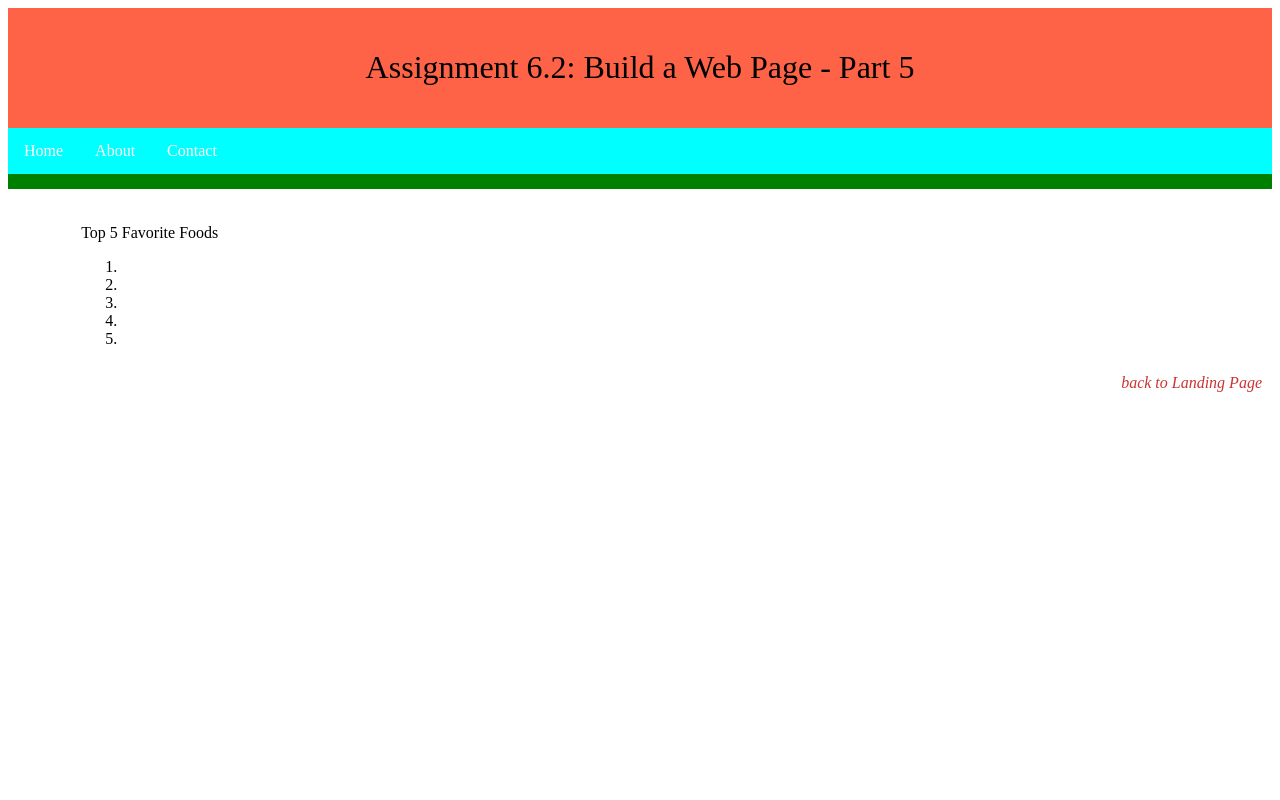
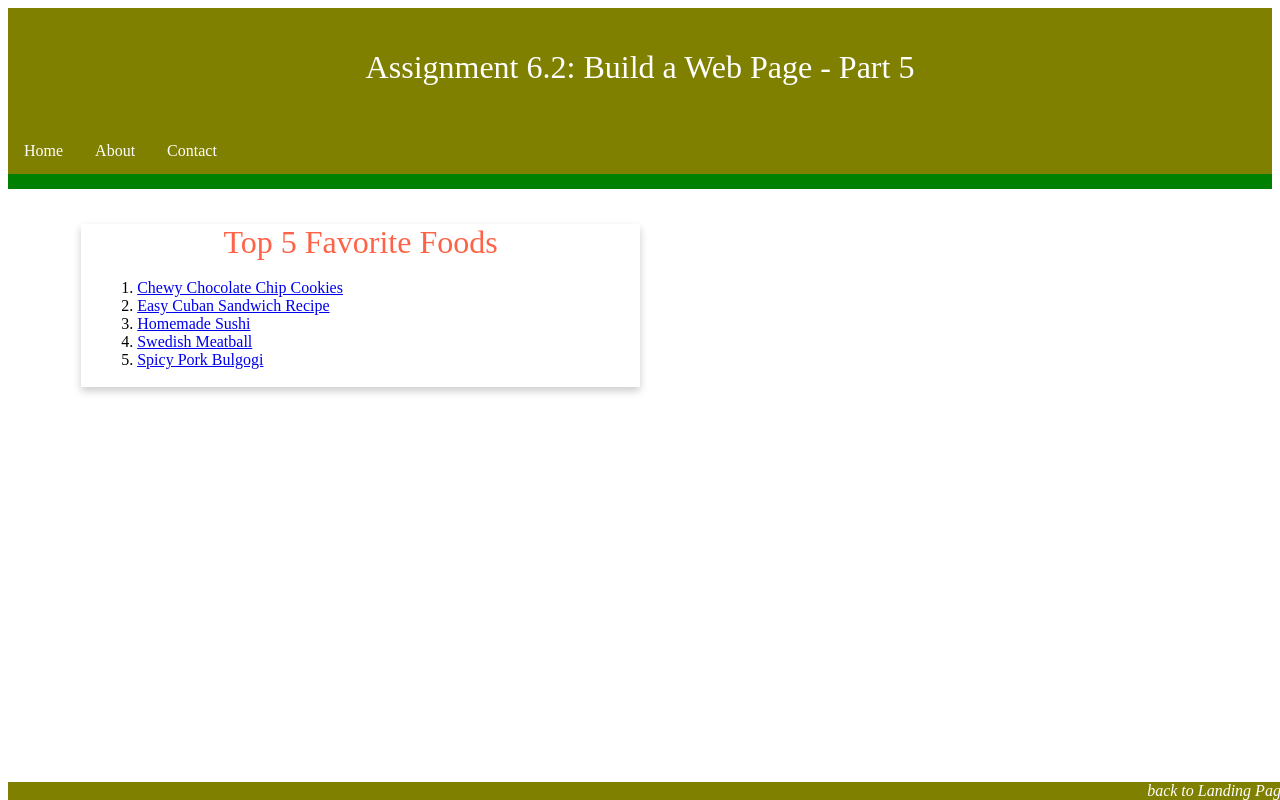
Before and after one commit to kodypope/csd-340, a plain HTML site: page module-6/Pope_Mod6_2.html in a window 1280 px wide. Drawn offline with Linux system fonts and the light colour scheme.

Commit message:
updating changes to colors

```diff
--- a/module-6/Pope_Mod6_2.css
+++ b/module-6/Pope_Mod6_2.css
@@ -1,6 +1,6 @@
 header {
-    background-color: tomato;
-    text-decoration-color: white;
+    background-color: olive;
+    color: white;
     padding: 20px;
     text-align: center;
 }
@@ -11,7 +11,7 @@ h1 {
 
 #navbar {
     overflow: hidden;
-    background-color: aqua;
+    background-color: olive;
     border-bottom: solid 15px green;
 }
 
@@ -26,7 +26,7 @@ h1 {
 
 #navbar a:hover {
     background-color: #ca3433;
-    color: blueviolet;
+    color: black;
 }
 
 #container {
@@ -37,23 +37,43 @@ h1 {
 }
 
 .card {
-
+    box-shadow: 0 4px 8px 0 rgba(0, 0, 0, 0.2);
+    transition: 0.3s;
+    width: 50%;
 }
 
-.car-title {
-
+.card-title {
+    text-align: center;
+    font-size: 2em;
+    color: tomato;
+    font-weight: 400;
 }
 
 .card-content {
+    padding: 2px 16px;
+}
 
+.card-content a:hover {
+    color: hotpink;
+}
+
+.card:hover {
+    box-shadow: 0 8px 16x 0 rgba(0, 0, 0, 0.2);
 }
 
 footer {
-
+    background-color: olive;
+    position: absolute;
+    bottom: 0;
+    width: 100%;
 }
 
 footer p {
-
+    color: white;
+    font-weight: 400;
+    float: right;
+    padding-right: 10px;
+    font-style: italic;
 }
 
 footer a {
@@ -63,23 +83,18 @@ footer a {
 
 footer a:hover {
     text-decoration: underline;
+    color: blue;
 }
 
 /* unvisited link */
-a:link {
-    color: #ca3433;
+.card:link {
+    color: blue;
     text-decoration: none;
   }
 
 /* visited link */
 a:visited {
-    color: blue;
-    text-decoration: none;
-}
-
-/* mouse over link */
-a:hover {
-    color: hotpink;
+    color: red;
     text-decoration: none;
 }
 
--- a/module-6/Pope_Mod6_2.html
+++ b/module-6/Pope_Mod6_2.html
@@ -24,16 +24,16 @@
             <div class="card-title">Top 5 Favorite Foods</div>
             <div class="card-content">
                 <ol>
-                    <li><a href=""></a></li>
-                    <li><a href=""></a></li>
-                    <li><a href=""></a></li>
-                    <li><a href=""></a></li>
-                    <li><a href=""></a></li>
+                    <li><a href="https://sallysbakingaddiction.com/chewy-chocolate-chip-cookies/" target="_blank">Chewy Chocolate Chip Cookies</a></li>
+                    <li><a href="https://therecipecritic.com/easy-cuban-sandwich-recipe/" target="_blank">Easy Cuban Sandwich Recipe</a></li>
+                    <li><a href="https://www.allrecipes.com/recipe/24228/sushi-roll/" target="_blank">Homemade Sushi</a></li>
+                    <li><a href="https://thecozycook.com/swedish-meatball-recipe/" target="_blank">Swedish Meatball</a></li>
+                    <li><a href="https://www.koreanbapsang.com/dweji-bulgogi-korean-spicy-pork-bbq/" target="_blank">Spicy Pork Bulgogi</a></li>
                 </ol>
             </div>
         </div>
     </div>
-    <footer style="background-color: tomato;font-weight: 400;padding-right: 10px;font-style: italic;"></div>
+    <footer style="background-color: olive;font-weight: 400;padding-right: 10px;font-style: italic;"></div>
         <div style="float: right;"><a href="../../csd-340/index.html">back to Landing Page</a></div>
     </footer>
 </body>
```
